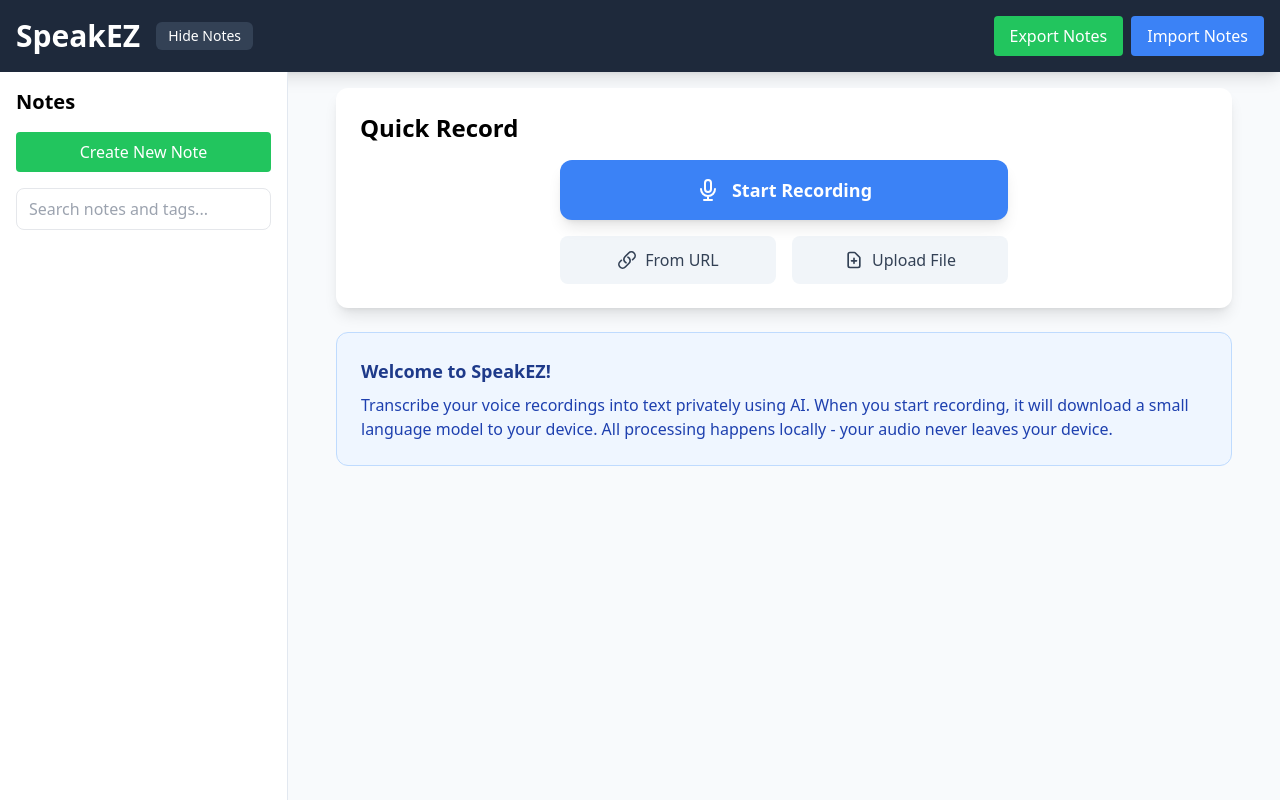
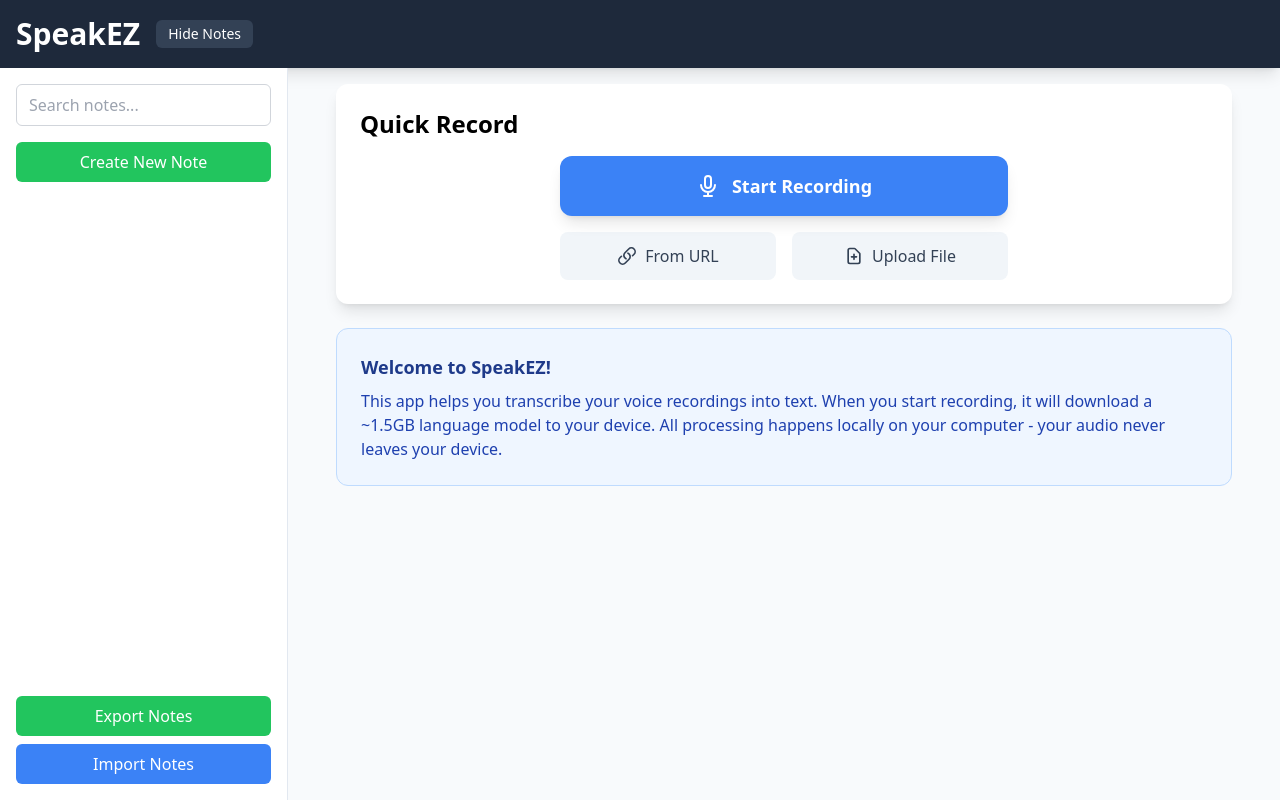
Before and after one commit to psimyn/say, a React (Vite) app: page / in a window 1280 px wide. Both pictures are taken after a click on the button "Show Notes". Built offline with nearby package versions, Linux system fonts and the light colour scheme.

Commit message:
[UI] move the import/export buttons

```diff
--- a/src/App.tsx
+++ b/src/App.tsx
@@ -143,35 +143,7 @@ function App() {
         }
     }, [notes, handleUpdateNote]);
 
-    const filteredNotes = notes.filter(note => {
-        const searchLower = searchQuery.toLowerCase();
-        return (
-            note.title.toLowerCase().includes(searchLower) ||
-            note.content.toLowerCase().includes(searchLower) ||
-            note.tags.some(tag => tag.toLowerCase().includes(searchLower))
-        );
-    });
-
-    if (!isLoaded) {
-        return <div>Loading...</div>;
-    }
-
-    return (
-        <div className='flex flex-col min-h-screen bg-slate-50'>
-            <header className='bg-slate-800 text-white p-4 shadow-lg'>
-                <div className="flex justify-between items-center">
-                    <div className="flex items-center gap-4">
-                        <h1 className='text-3xl font-bold'>SpeakEZ</h1>
-                        <button
-                            onClick={() => setShowNoteList(!showNoteList)}
-                            className="px-3 py-1 text-sm bg-slate-700 hover:bg-slate-600 rounded-md transition-colors"
-                        >
-                            {showNoteList ? 'Hide Notes' : 'Show Notes'}
-                        </button>
-                    </div>
-                    <div className="flex gap-2">
-                        <button
-                            onClick={() => {
+    const handleExportNotes = useCallback(() => {
         const notesBlob = new Blob([JSON.stringify(notes, null, 2)], { type: 'application/json' });
         const url = URL.createObjectURL(notesBlob);
         const a = document.createElement('a');
@@ -181,17 +153,9 @@ function App() {
         a.click();
         document.body.removeChild(a);
         URL.revokeObjectURL(url);
-                            }}
-                            className="px-4 py-2 bg-green-500 text-white rounded hover:bg-green-600 transition-colors"
-                        >
-                            Export Notes
-                        </button>
-                        <label className="px-4 py-2 bg-blue-500 text-white rounded hover:bg-blue-600 cursor-pointer transition-colors">
-                            Import Notes
-                            <input
-                                type="file"
-                                accept=".json"
-                                onChange={(event) => {
+    }, [notes]);
+
+    const handleImportNotes = useCallback((event: React.ChangeEvent<HTMLInputElement>) => {
         const file = event.target.files?.[0];
         if (file) {
             const reader = new FileReader();
@@ -220,10 +184,33 @@ function App() {
             };
             reader.readAsText(file);
         }
-                                }}
-                                className="hidden"
-                            />
-                        </label>
+    }, [updateNotes]);
+
+    const filteredNotes = notes.filter(note => {
+        const searchLower = searchQuery.toLowerCase();
+        return (
+            note.title.toLowerCase().includes(searchLower) ||
+            note.content.toLowerCase().includes(searchLower) ||
+            note.tags.some(tag => tag.toLowerCase().includes(searchLower))
+        );
+    });
+
+    if (!isLoaded) {
+        return <div>Loading...</div>;
+    }
+
+    return (
+        <div className='flex flex-col min-h-screen bg-slate-50'>
+            <header className='bg-slate-800 text-white p-4 shadow-lg'>
+                <div className="flex justify-between items-center">
+                    <div className="flex items-center gap-4">
+                        <h1 className='text-3xl font-bold'>SpeakEZ</h1>
+                        <button
+                            onClick={() => setShowNoteList(!showNoteList)}
+                            className="px-3 py-1 text-sm bg-slate-700 hover:bg-slate-600 rounded-md transition-colors"
+                        >
+                            {showNoteList ? 'Hide Notes' : 'Show Notes'}
+                        </button>
                     </div>
                 </div>
             </header>
@@ -238,6 +225,8 @@ function App() {
                             onCreateNote={handleCreateNote}
                             searchQuery={searchQuery}
                             onSearchChange={setSearchQuery}
+                            onExportNotes={handleExportNotes}
+                            onImportNotes={handleImportNotes}
                         />
                     </aside>
                 )}
@@ -255,8 +244,9 @@ function App() {
                             <div className="bg-blue-50 border border-blue-200 rounded-xl p-6 mb-6">
                                 <h3 className="text-lg font-semibold text-blue-900 mb-2">Welcome to SpeakEZ!</h3>
                                 <p className="text-blue-800">
-                                    Transcribe your voice recordings into text privately using AI. When you start recording,
-                                    it will download a small language model to your device. All processing happens locally - your audio never leaves your device.
+                                    This app helps you transcribe your voice recordings into text. When you start recording,
+                                    it will download a ~1.5GB language model to your device. All processing happens locally
+                                    on your computer - your audio never leaves your device.
                                 </p>
                             </div>
                         )}
--- a/src/components/NoteList.tsx
+++ b/src/components/NoteList.tsx
@@ -7,7 +7,7 @@ interface Note {
     tags: string[];
 }
 
-interface NoteListProps {
+interface Props {
     notes: Note[];
     selectedNoteId: string | null;
     onSelectNote: (id: string) => void;
@@ -15,79 +15,99 @@ interface NoteListProps {
     onCreateNote: () => void;
     searchQuery: string;
     onSearchChange: (query: string) => void;
+    onExportNotes: () => void;
+    onImportNotes: (event: React.ChangeEvent<HTMLInputElement>) => void;
 }
 
-const stripHtmlTags = (html: string) => {
-  const doc = new DOMParser().parseFromString(html, 'text/html');
-  return doc.body.textContent || '';
-};
-
-const NoteList: React.FC<NoteListProps> = ({
+const NoteList: React.FC<Props> = ({
     notes,
     selectedNoteId,
     onSelectNote,
     onDeleteNote,
     onCreateNote,
     searchQuery,
-  onSearchChange
+    onSearchChange,
+    onExportNotes,
+    onImportNotes
 }) => {
     return (
-    <div className="note-list">
-      <h2 className="text-xl font-bold mb-4">Notes</h2>
+        <div className="flex flex-col h-full">
+            <div className="mb-4">
+                <input
+                    type="text"
+                    placeholder="Search notes..."
+                    value={searchQuery}
+                    onChange={(e) => onSearchChange(e.target.value)}
+                    className="w-full px-3 py-2 border border-gray-300 rounded-md focus:outline-none focus:ring-2 focus:ring-blue-500"
+                />
+            </div>
+
             <button
                 onClick={onCreateNote}
-        className="bg-green-500 text-white px-4 py-2 rounded mb-4 w-full hover:bg-green-600 transition-colors"
+                className="w-full mb-4 px-4 py-2 bg-green-500 text-white rounded-md hover:bg-green-600 transition-colors"
             >
                 Create New Note
             </button>
 
-      <div className="mb-4">
-        <input
-          type="text"
-          placeholder="Search notes and tags..."
-          value={searchQuery}
-          onChange={(e) => onSearchChange(e.target.value)}
-          className="w-full px-3 py-2 border rounded-lg focus:ring-2 focus:ring-blue-500 focus:border-transparent"
-        />
+            <div className="flex-grow overflow-y-auto mb-4">
+                {notes.map((note) => (
+                    <div
+                        key={note.id}
+                        className={`p-3 mb-2 rounded-md cursor-pointer transition-colors ${
+                            selectedNoteId === note.id
+                                ? 'bg-blue-100 hover:bg-blue-200'
+                                : 'hover:bg-gray-100'
+                        }`}
+                        onClick={() => onSelectNote(note.id)}
+                    >
+                        <div className="flex justify-between items-start">
+                            <h3 className="font-medium">{note.title}</h3>
+                            <button
+                                onClick={(e) => {
+                                    e.stopPropagation();
+                                    onDeleteNote(note.id);
+                                }}
+                                className="text-red-500 hover:text-red-700"
+                            >
+                                ×
+                            </button>
                         </div>
-
-      <ul className="space-y-1">
-        {notes.map((note) => (
-          <li key={note.id} className="flex items-center justify-between group">
-            <button
-              onClick={() => onSelectNote(note.id)}
-              className={`text-left flex-grow px-3 py-2 rounded-lg transition-all duration-200 ${
-                selectedNoteId === note.id
-                  ? 'bg-blue-100 text-blue-800 font-medium'
-                  : 'hover:bg-gray-100'
-              } w-full`}
+                        <p className="text-sm text-gray-600 mt-1 line-clamp-2">
+                            {note.content}
+                        </p>
+                        {note.tags && note.tags.length > 0 && (
+                            <div className="flex flex-wrap gap-1 mt-2">
+                                {note.tags.map((tag, index) => (
+                                    <span
+                                        key={index}
+                                        className="px-2 py-1 text-xs bg-gray-200 rounded-full"
                                     >
-              <div className="truncate">{note.title}</div>
-              {note.tags.length > 0 && (
-                <div className="flex flex-wrap gap-1 my-1">
-                  {note.tags.map(tag => (
-                    <span key={tag} className="text-xs bg-gray-200 text-gray-700 px-2 py-0.5 rounded-full">
                                         {tag}
                                     </span>
                                 ))}
                             </div>
                         )}
-              <div className="text-xs text-gray-500 truncate">
-                {stripHtmlTags(note.content).slice(0, 50)}{note.content.length > 50 ? '...' : ''}
                     </div>
+                ))}
+            </div>
+
+            <div className="flex flex-col gap-2">
+                <button
+                    onClick={onExportNotes}
+                    className="w-full px-4 py-2 bg-green-500 text-white rounded-md hover:bg-green-600 transition-colors"
+                >
+                    Export Notes
                 </button>
-            <button
-              onClick={() => onDeleteNote(note.id)}
-              className="text-gray-400 hover:text-red-500 px-2 opacity-0 group-hover:opacity-100 transition-opacity"
-              title="Delete note"
-            >
-              <svg xmlns="http://www.w3.org/2000/svg" className="h-5 w-5" viewBox="0 0 20 20" fill="currentColor">
-                <path fillRule="evenodd" d="M9 2a1 1 0 00-.894.553L7.382 4H4a1 1 0 000 2v10a2 2 0 002 2h8a2 2 0 002-2V6a1 1 0 100-2h-3.382l-.724-1.447A1 1 0 0011 2H9zM7 8a1 1 0 012 0v6a1 1 0 11-2 0V8zm5-1a1 1 0 00-1 1v6a1 1 0 102 0V8a1 1 0 00-1-1z" clipRule="evenodd" />
-              </svg>
-            </button>
-          </li>
-        ))}
-      </ul>
+                <label className="w-full px-4 py-2 bg-blue-500 text-white rounded-md hover:bg-blue-600 cursor-pointer transition-colors text-center">
+                    Import Notes
+                    <input
+                        type="file"
+                        accept=".json"
+                        onChange={onImportNotes}
+                        className="hidden"
+                    />
+                </label>
+            </div>
         </div>
     );
 };
```
Lines whose indentation alone changed are shown as unchanged.
